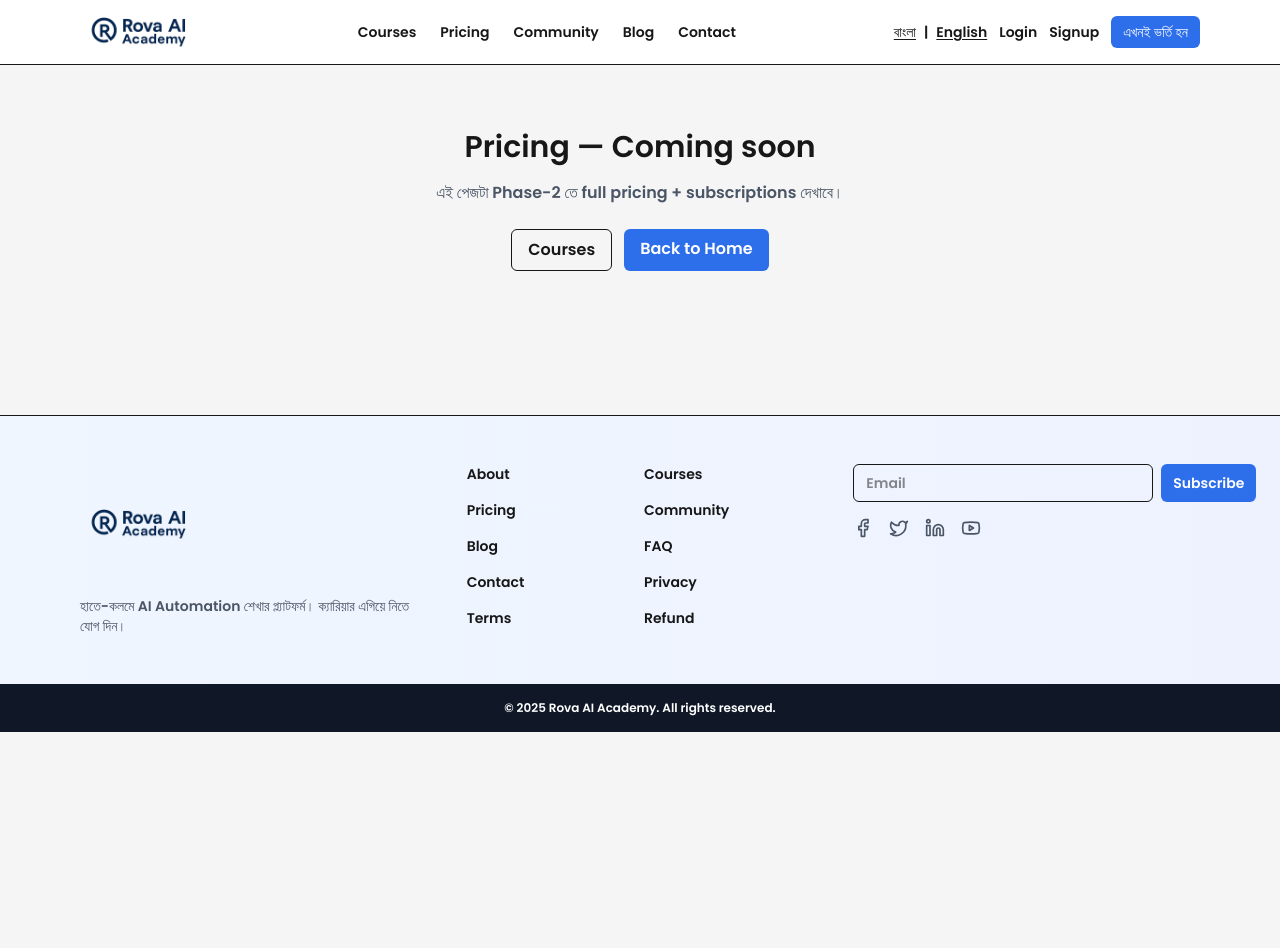
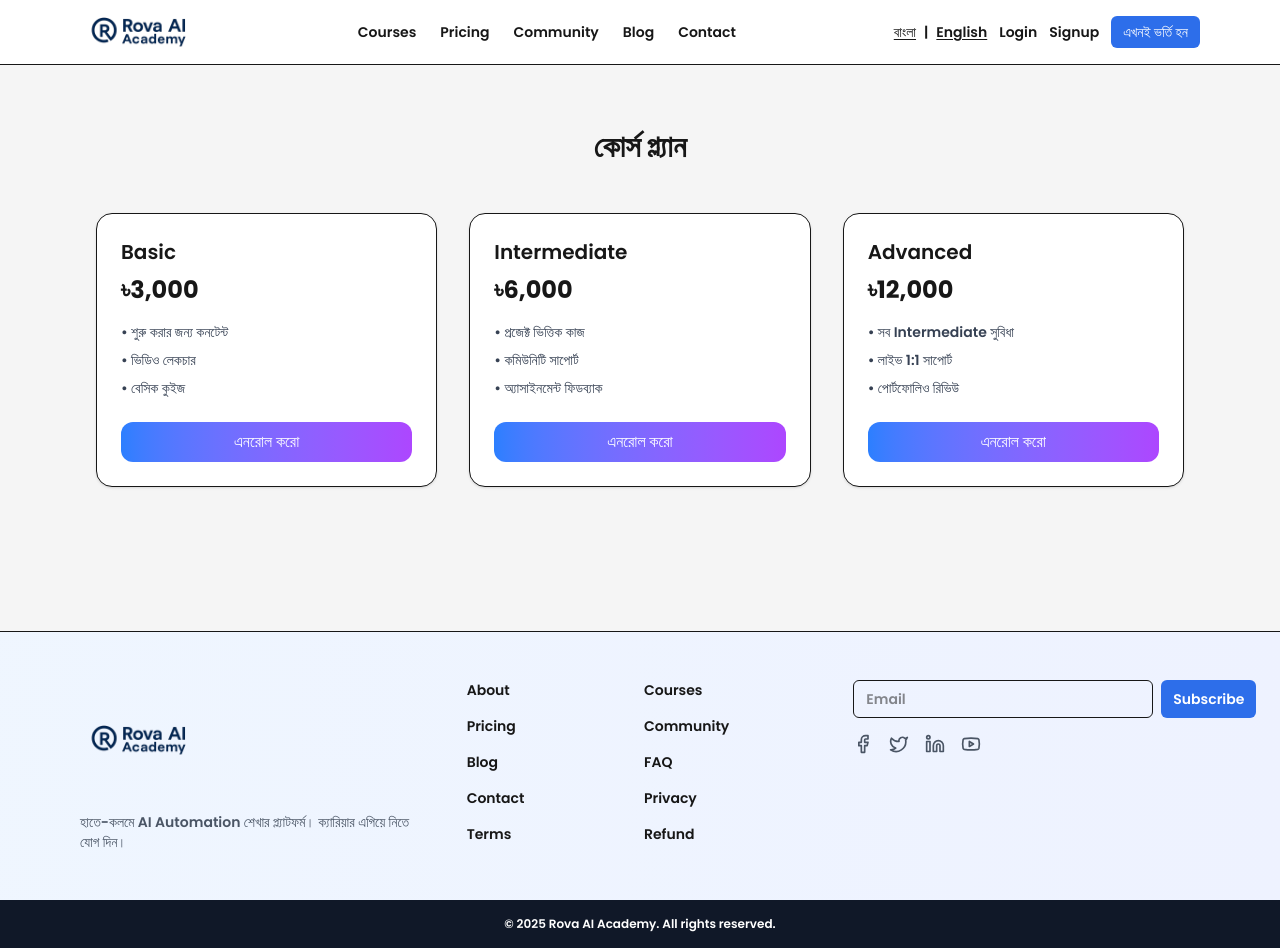
Before and after one commit to helloshamimjunior-cpu/rova-ai, a Next.js app: page /pricing in a window 1280 px wide. Before the commit the page ends 800 px from the top, so only its background shows below. Built offline with nearby package versions, Linux system fonts and the light colour scheme.

Commit message:
feat: add pricing page with 3 plans

```diff
--- a/app/pricing/page.tsx
+++ b/app/pricing/page.tsx
@@ -1,18 +1,67 @@
-import Link from "next/link";
+import Link from "next/link"
 
-export default function Page() {
+const plans = [
+  {
+    id: "basic",
+    name: "Basic",
+    price: "৳3,000",
+    features: [
+      "শুরু করার জন্য কনটেন্ট",
+      "ভিডিও লেকচার",
+      "বেসিক কুইজ",
+    ],
+  },
+  {
+    id: "intermediate",
+    name: "Intermediate",
+    price: "৳6,000",
+    features: [
+      "প্রজেক্ট ভিত্তিক কাজ",
+      "কমিউনিটি সাপোর্ট",
+      "অ্যাসাইনমেন্ট ফিডব্যাক",
+    ],
+  },
+  {
+    id: "advanced",
+    name: "Advanced",
+    price: "৳12,000",
+    features: [
+      "সব Intermediate সুবিধা",
+      "লাইভ 1:1 সাপোর্ট",
+      "পোর্টফোলিও রিভিউ",
+    ],
+  },
+]
+
+export default function PricingPage() {
   return (
-    <div className="mx-auto max-w-3xl px-4 py-16 text-center">
-      <h1 className="text-3xl font-semibold mb-4">Pricing — Coming soon</h1>
-      <p className="text-gray-600 mb-6">
-        এই পেজটা Phase-2 তে full pricing + subscriptions দেখাবে।
-      </p>
-      <div className="flex gap-3 justify-center">
-        <Link href="/courses" className="px-4 py-2 rounded-md border">Courses</Link>
-        <Link href="/" className="px-4 py-2 rounded-md text-white" style={{ background: "var(--brand-primary)" }}>
-          Back to Home
-        </Link>
+    <section className="max-w-6xl mx-auto px-4 py-16">
+      <h1 className="text-3xl font-bold text-center mb-12">কোর্স প্ল্যান</h1>
+
+      <div className="grid gap-8 md:grid-cols-3">
+        {plans.map((plan) => (
+          <div
+            key={plan.id}
+            className="rounded-2xl border bg-white shadow-sm hover:shadow-md transition p-6 flex flex-col"
+          >
+            <h2 className="text-xl font-semibold mb-2">{plan.name}</h2>
+            <p className="text-2xl font-bold mb-4">{plan.price}</p>
+
+            <ul className="mb-6 space-y-2 text-gray-700 text-sm flex-1">
+              {plan.features.map((f) => (
+                <li key={f}>• {f}</li>
+              ))}
+            </ul>
+
+            <Link
+              href={`/enroll?product=${plan.id}`}
+              className="block text-center rounded-xl bg-gradient-to-r from-blue-500 to-purple-500 text-white py-2 hover:opacity-90 transition"
+            >
+              এনরোল করো
+            </Link>
+          </div>
+        ))}
       </div>
-    </div>
-  );
+    </section>
+  )
 }
```
